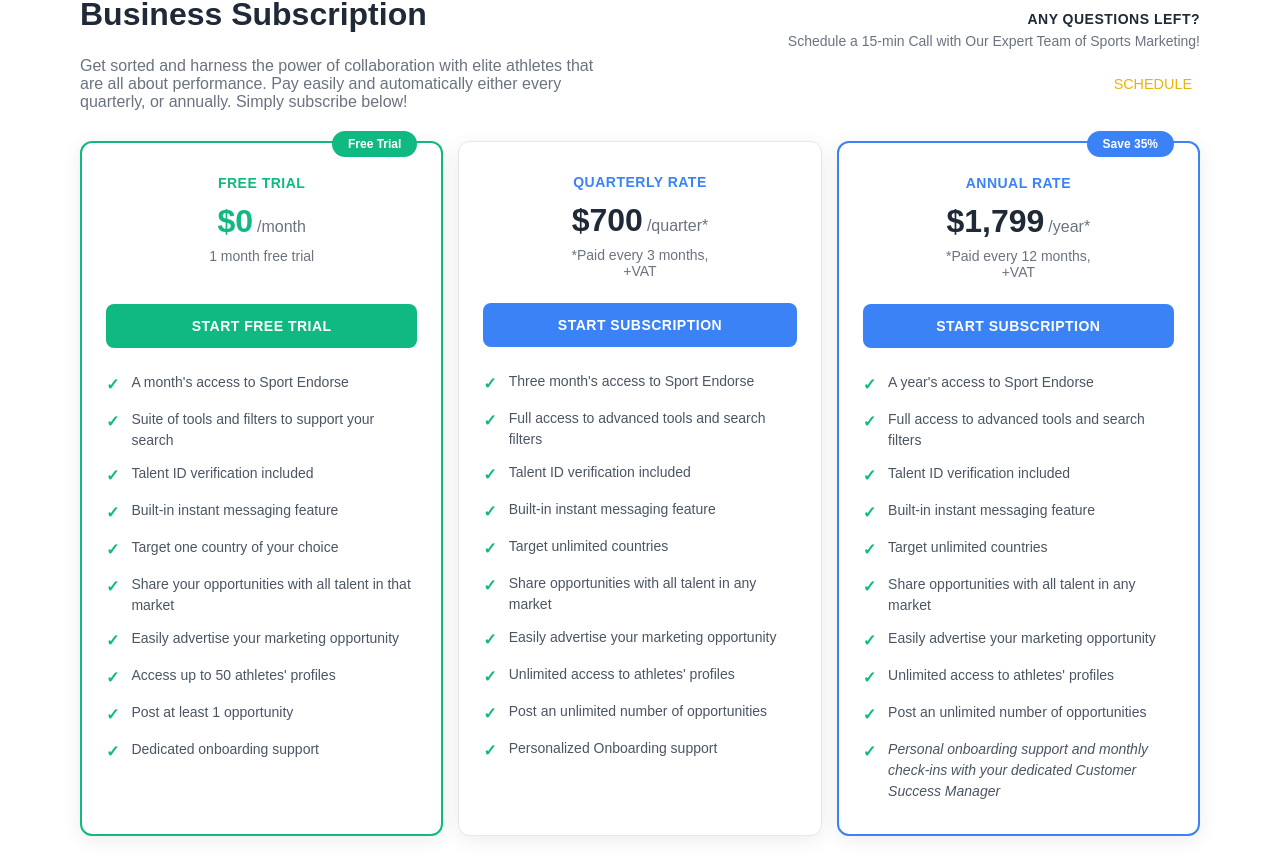
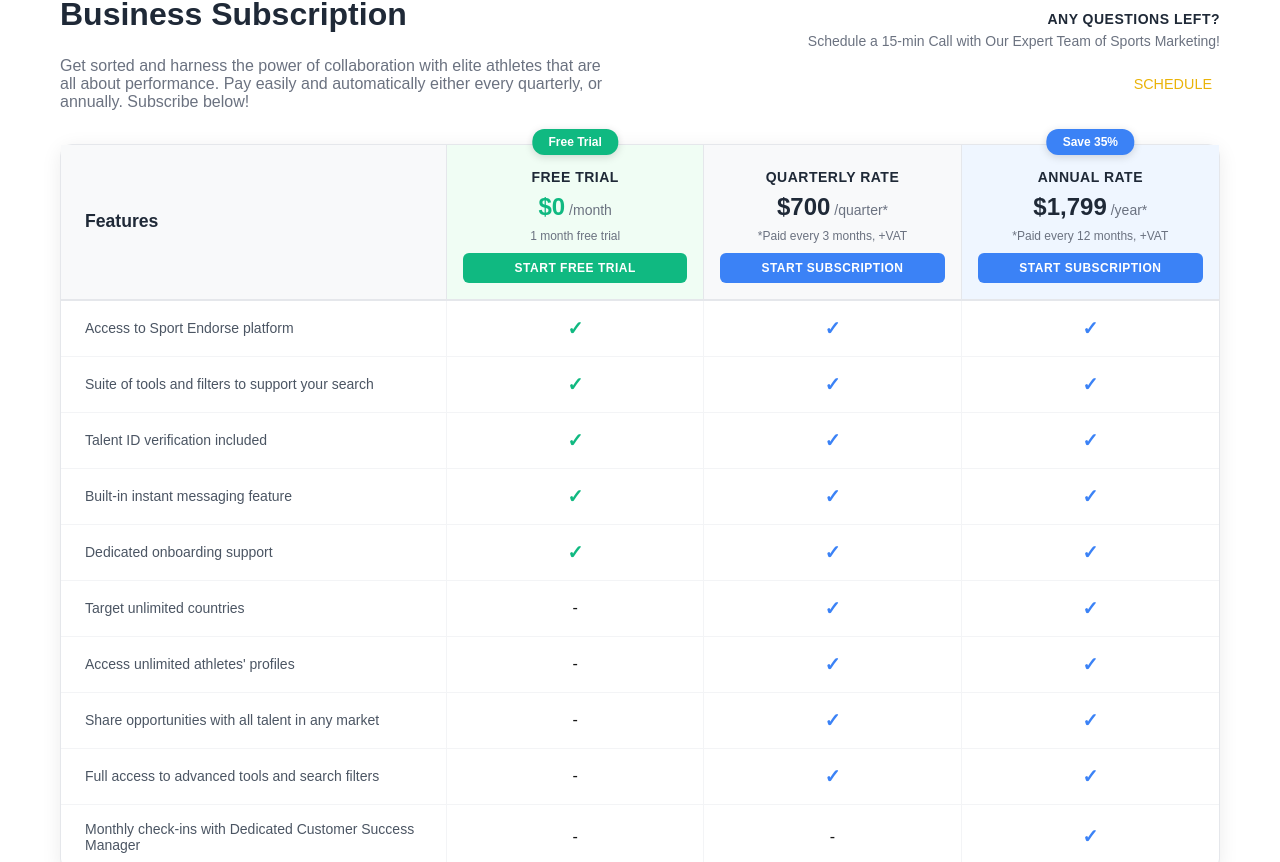
Before and after one commit to CollinFiske/new-sport-endorse, a Next.js app: page / in a window 1280 px wide. Shown: the part 2518-3380 px from the top of the page. Built offline with nearby package versions, Linux system fonts and the light colour scheme; no server answers.

Commit message:
new subscription design and added calendly embed to brands and agency page.

```diff
--- a/components/BusinessSubscription.tsx
+++ b/components/BusinessSubscription.tsx
@@ -2,6 +2,20 @@
 import "../styles/businessSubscription.css";
 
 export default function BusinessSubscription() {
+  const features = [
+    { name: "Access to Sport Endorse platform", trial: true, quarterly: true, annual: true },
+    { name: "Suite of tools and filters to support your search", trial: true, quarterly: true, annual: true },
+    { name: "Talent ID verification included", trial: true, quarterly: true, annual: true },
+    { name: "Built-in instant messaging feature", trial: true, quarterly: true, annual: true },
+    { name: "Dedicated onboarding support", trial: true, quarterly: true, annual: true },
+    { name: "Target unlimited countries", trial: false, quarterly: true, annual: true },
+    { name: "Access unlimited athletes' profiles", trial: false, quarterly: true, annual: true },
+    { name: "Share opportunities with all talent in any market", trial: false, quarterly: true, annual: true },
+    //{ name: "Post unlimited number of opportunities", trial: false, quarterly: true, annual: true },
+    { name: "Full access to advanced tools and search filters", trial: false, quarterly: true, annual: true },
+    { name: "Monthly check-ins with Dedicated Customer Success Manager", trial: false, quarterly: false, annual: true }
+  ];
+
   return (
     <section className="sub-subscription-section">
       <div className="sub-container sub-vertical">
@@ -11,7 +25,7 @@ export default function BusinessSubscription() {
               Business Subscription
             </h2>
             <p className="sub-description">
-              Get sorted and harness the power of collaboration with elite athletes that are all about performance. Pay easily and automatically either every quarterly, or annually. Simply subscribe below!
+              Get sorted and harness the power of collaboration with elite athletes that are all about performance. Pay easily and automatically either every quarterly, or annually. Subscribe below!
             </p>
           </div>
           <div className="sub-top-right">
@@ -31,94 +45,63 @@ export default function BusinessSubscription() {
             </a>
           </div>
         </div>
-        <div className="sub-pricing-cards">
-          <div className="sub-pricing-card sub-free-trial-card">
-            <div className="sub-free-badge">
-              Free Trial
-            </div>
-            <div className="sub-card-header">
-              <h3 className="sub-free-trial-plan-type">FREE TRIAL</h3>
+
+        <div className="sub-pivot-table">
+          {/* Header Row */}
+          <div className="sub-pivot-header">
+            <div className="sub-pivot-feature-header">Features</div>
+            <div className="sub-pivot-plan-header sub-trial-header">
+              <div className="sub-plan-badge sub-trial-badge">Free Trial</div>
+              <h3>FREE TRIAL</h3>
               <div className="sub-price">
-                <span className="sub-free-amount">$0</span>
+                <span className="sub-amount-trial">$0</span>
                 <span className="sub-period">/month</span>
               </div>
-              <p className="sub-billing">1 month free trial<br /><br /></p>
+              <p className="sub-billing">1 month free trial</p>
+              <a target="_blank" href="https://platform.sportendorse.com/signup/brand?subscription=trial">
+                <button className="sub-pivot-button sub-trial-button">START FREE TRIAL</button>
+              </a>
             </div>
-            <a target="_blank" href="https://platform.sportendorse.com/signup/brand?subscription=trial">
-              <button className="sub-free-trial-button">
-                START FREE TRIAL
-              </button>
-            </a>
-            <ul className="sub-features">
-              <li>A month&apos;s access to Sport Endorse</li>
-              <li>Suite of tools and filters to support your search</li>
-              <li>Talent ID verification included</li>
-              <li>Built-in instant messaging feature</li>
-              <li>Target one country of your choice</li>
-              <li>Share your opportunities with all talent in that market</li>
-              <li>Easily advertise your marketing opportunity</li>
-              <li>Access up to 50 athletes&apos; profiles</li>
-              <li>Post at least 1 opportunity</li>
-              <li>Dedicated onboarding support</li>
-            </ul>
-          </div>
-          <div className="sub-pricing-card">
-            <div className="sub-card-header">
-              <h3 className="sub-plan-type">QUARTERLY RATE</h3>
+            <div className="sub-pivot-plan-header">
+              <h3>QUARTERLY RATE</h3>
               <div className="sub-price">
                 <span className="sub-amount">$700</span>
                 <span className="sub-period">/quarter*</span>
               </div>
-              <p className="sub-billing">*Paid every 3 months,<br />+VAT</p>
+              <p className="sub-billing">*Paid every 3 months, +VAT</p>
+              <a target="_blank" href="https://platform.sportendorse.com/signup/brand?subscription=quarterly">
+                <button className="sub-pivot-button sub-quarterly-button">START SUBSCRIPTION</button>
+              </a>
             </div>
-            <a target="_blank" href="https://platform.sportendorse.com/signup/brand?subscription=quarterly">
-              <button className="sub-trial-button">
-                START SUBSCRIPTION
-              </button>
-            </a>
-            <ul className="sub-features">
-              <li>Three month&apos;s access to Sport Endorse</li>
-              <li>Full access to advanced tools and search filters</li>
-              <li>Talent ID verification included</li>
-              <li>Built-in instant messaging feature</li>
-              <li>Target unlimited countries</li>
-              <li>Share opportunities with all talent in any market</li>
-              <li>Easily advertise your marketing opportunity</li>
-              <li>Unlimited access to athletes&apos; profiles</li>
-              <li>Post an unlimited number of opportunities</li>
-              <li>Personalized Onboarding support</li>
-            </ul>
-          </div>
-          <div className="sub-pricing-card sub-popular-card">
-            <div className="sub-popular-badge">
-              Save 35%
-            </div>
-            <div className="sub-card-header">
-              <h3 className="sub-plan-type">ANNUAL RATE</h3>
+            <div className="sub-pivot-plan-header sub-annual-header">
+              <div className="sub-plan-badge sub-annual-badge">Save 35%</div>
+              <h3>ANNUAL RATE</h3>
               <div className="sub-price">
                 <span className="sub-amount">$1,799</span>
                 <span className="sub-period">/year*</span>
               </div>
-              <p className="sub-billing">*Paid every 12 months,<br />+VAT</p>
+              <p className="sub-billing">*Paid every 12 months, +VAT</p>
+              <a target="_blank" href="https://platform.sportendorse.com/signup/brand?subscription=annual">
+                <button className="sub-pivot-button sub-annual-button">START SUBSCRIPTION</button>
+              </a>
             </div>
-            <a target="_blank" href="https://platform.sportendorse.com/signup/brand?subscription=annual">
-              <button className="sub-trial-button">
-                START SUBSCRIPTION
-              </button>
-            </a>
-            <ul className="sub-features">
-              <li>A year&apos;s access to Sport Endorse</li>
-              <li>Full access to advanced tools and search filters</li>
-              <li>Talent ID verification included</li>
-              <li>Built-in instant messaging feature</li>
-              <li>Target unlimited countries</li>
-              <li>Share opportunities with all talent in any market</li>
-              <li>Easily advertise your marketing opportunity</li>
-              <li>Unlimited access to athletes&apos; profiles</li>
-              <li>Post an unlimited number of opportunities</li>
-              <li><i>Personal onboarding support and monthly check-ins with your dedicated Customer Success Manager</i></li>
-            </ul>
           </div>
+
+          {/* Feature Rows */}
+          {features.map((feature, index) => (
+            <div key={index} className="sub-pivot-row">
+              <div className="sub-pivot-feature">{feature.name}</div>
+              <div className="sub-pivot-cell">
+                {feature.trial ? <span className="sub-checkmark sub-trial-check">✓</span> : <span>-</span>}
+              </div>
+              <div className="sub-pivot-cell">
+                {feature.quarterly ? <span className="sub-checkmark sub-quarterly-check">✓</span> : <span>-</span>}
+              </div>
+              <div className="sub-pivot-cell">
+                {feature.annual ? <span className="sub-checkmark sub-annual-check">✓</span> : <span>-</span>}
+              </div>
+            </div>
+          ))}
         </div>
       </div>
     </section>
--- a/styles/businessSubscription.css
+++ b/styles/businessSubscription.css
@@ -7,10 +7,10 @@
 .sub-container {
     max-width: none;
     margin: 0 auto;
-    padding: 0 20px;
+    padding: 0;
     display: flex;
     flex-direction: column;
-    gap: 25px;
+    gap: .5rem;
     align-items: flex-start;
 }
 
@@ -79,73 +79,81 @@
     color: #ca8a04;
 }
 
-.sub-pricing-cards {
+/* Pivot Table Styles */
+.sub-pivot-table {
     width: 100%;
-    display: grid;
-    grid-template-columns: 1fr 1fr 1fr;
-    gap: 15px;
+    background: white;
+    border-radius: 12px;
+    box-shadow: 0 4px 20px rgba(0, 0, 0, 0.08);
+    border: 1px solid #e5e7eb;
+    overflow: visible;
+    margin-top: 20px;
 }
 
-.sub-pricing-card {
-    background: white;
-    border-radius: 12px;
-    padding: 32px 24px;
-    box-shadow: 0 4px 20px rgba(0, 0, 0, 0.08);
-    border: 1px solid #e5e7eb;
+.sub-pivot-header {
+    display: grid;
+    grid-template-columns: 1.5fr 1fr 1fr 1fr;
+    background: #f8f9fa;
+    border-bottom: 2px solid #e5e7eb;
+}
+
+.sub-pivot-feature-header {
+    padding: 24px;
+    font-weight: 700;
+    font-size: 1.1rem;
+    color: #1f2937;
+    border-right: 1px solid #e5e7eb;
+    display: flex;
+    align-items: center;
+}
+
+.sub-pivot-plan-header {
+    padding: 16px;
+    text-align: center;
+    border-right: 1px solid #e5e7eb;
     position: relative;
 }
 
-.sub-popular-card {
-    border: 2px solid #3b82f6;
+.sub-pivot-plan-header:last-child {
+    border-right: none;
 }
 
-.sub-free-trial-card {
-    border: 2px solid #10b981;
+.sub-trial-header {
+    background: #f0fdf4;
 }
 
-.sub-popular-badge {
+.sub-annual-header {
+    background: #eff6ff;
+}
+
+.sub-plan-badge {
     position: absolute;
-    top: -12px;
-    right: 24px;
-    background: #3b82f6;
-    color: white;
+    top: -16px;
+    left: 50%;
+    transform: translateX(-50%);
     padding: 6px 16px;
-    border-radius: 16px;
+    border-radius: 12px;
     font-size: 0.75rem;
     font-weight: 600;
+    color: white;
+    z-index: 10;
+    box-shadow: 0 2px 8px rgba(0, 0, 0, 0.15);
 }
 
-.sub-free-badge {
-    position: absolute;
-    top: -12px;
-    right: 24px;
+.sub-trial-badge {
     background: #10b981;
-    color: white;
-    padding: 6px 16px;
-    border-radius: 16px;
-    font-size: 0.75rem;
-    font-weight: 600;
 }
 
-.sub-card-header {
-    text-align: center;
-    margin-bottom: 24px;
+.sub-annual-badge {
+    background: #3b82f6;
 }
 
-.sub-plan-type {
+.sub-pivot-plan-header h3 {
     font-size: 0.875rem;
     font-weight: 600;
-    color: #3b82f6;
+    color: #1f2937;
+    margin: 8px 0;
     letter-spacing: 0.5px;
-    margin-bottom: 12px;
-}
-
-.sub-free-trial-plan-type {
-    font-size: 0.875rem;
-    font-weight: 600;
-    color: #10b981;
-    letter-spacing: 0.5px;
-    margin-bottom: 12px;
 }
 
 .sub-price {
@@ -153,100 +161,180 @@
     align-items: baseline;
     justify-content: center;
     gap: 4px;
-    margin-bottom: 8px;
+    margin: 8px 0;
 }
 
 .sub-amount {
-    font-size: 2rem;
+    font-size: 1.5rem;
     font-weight: 800;
     color: #1f2937;
 }
 
-.sub-free-amount {
-    font-size: 2rem;
+.sub-amount-trial {
+    font-size: 1.5rem;
     font-weight: 800;
     color: #10b981;
 }
 
 .sub-period {
-    font-size: 1rem;
+    font-size: 0.875rem;
     color: #6b7280;
     font-weight: 500;
 }
 
 .sub-billing {
-    font-size: 0.875rem;
+    font-size: 0.75rem;
     color: #6b7280;
-    margin: 0;
+    margin: 4px 0 8px 0;
+    line-height: 1.3;
 }
 
-.sub-trial-button {
+.sub-pivot-button {
     width: 100%;
-    background: #3b82f6;
-    color: white;
-    padding: 14px 24px;
+    padding: 8px 12px;
     border: none;
-    border-radius: 8px;
-    font-size: 0.875rem;
+    border-radius: 6px;
+    font-size: 0.75rem;
     font-weight: 600;
     letter-spacing: 0.5px;
     cursor: pointer;
     transition: all 0.2s ease;
-    margin-bottom: 24px;
+    margin-bottom: 0;
+}
+
+.sub-trial-button {
+    background: #10b981;
+    color: white;
 }
 
 .sub-trial-button:hover {
-    background: #2563eb;
-    transform: translateY(-1px);
+    background: #059669;
 }
 
-.sub-free-trial-button {
-    width: 100%;
-    background: #10b981;
+.sub-quarterly-button {
+    background: #3b82f6;
     color: white;
-    padding: 14px 24px;
-    border: none;
-    border-radius: 8px;
-    font-size: 0.875rem;
-    font-weight: 600;
-    letter-spacing: 0.5px;
-    cursor: pointer;
-    transition: all 0.2s ease;
-    margin-bottom: 24px;
 }
 
-.sub-free-trial-button:hover {
-    background: #059669;
-    transform: translateY(-1px);
+.sub-quarterly-button:hover {
+    background: #2563eb;
 }
 
-.sub-features {
-    list-style: none;
-    padding: 0;
-    margin: 0;
+.sub-annual-button {
+    background: #3b82f6;
+    color: white;
 }
 
-.sub-features li {
-    display: flex;
-    align-items: flex-start;
-    gap: 12px;
-    margin-bottom: 12px;
-    font-size: 0.875rem;
-    line-height: 1.5;
-    color: #4b5563;
+.sub-annual-button:hover {
+    background: #2563eb;
 }
 
-.sub-features li::before {
-    content: '✓';
-    color: #10b981;
-    font-weight: 600;
-    font-size: 1rem;
-    flex-shrink: 0;
-    margin-top: 1px;
+.sub-pivot-row {
+    display: grid;
+    grid-template-columns: 1.5fr 1fr 1fr 1fr;
+    border-bottom: 1px solid #f3f4f6;
 }
 
-.sub-features li:last-child {
-    margin-bottom: 0;
+.sub-pivot-row:hover {
+    background: #f9fafb;
+}
+
+.sub-pivot-feature {
+    padding: 16px 24px;
+    font-size: 0.875rem;
+    color: #4b5563;
+    border-right: 1px solid #f3f4f6;
+    display: flex;
+    align-items: center;
+}
+
+.sub-pivot-cell {
+    padding: 16px;
+    text-align: center;
+    border-right: 1px solid #f3f4f6;
+    display: flex;
+    align-items: center;
+    justify-content: center;
+}
+
+.sub-pivot-cell:last-child {
+    border-right: none;
+}
+
+.sub-checkmark {
+    font-size: 1.2rem;
+    font-weight: 600;
+}
+
+.sub-trial-check {
+    color: #10b981;
+}
+
+.sub-quarterly-check {
+    color: #3b82f6;
+}
+
+.sub-annual-check {
+    color: #3b82f6;
+}
+
+.sub-cross {
+    color: #ef4444;
+    font-size: 1.2rem;
+    font-weight: 600;
+}
+
+@media (max-width: 900px) {
+    .sub-pivot-header {
+        grid-template-columns: 1.5fr 1fr 1fr 1fr;
+    }
+
+    .sub-pivot-row {
+        grid-template-columns: 1.5fr 1fr 1fr 1fr;
+    }
+
+    .sub-pivot-feature {
+        padding: 12px 16px;
+        font-size: 0.8rem;
+    }
+
+    .sub-pivot-plan-header {
+        padding: 16px 8px;
+    }
+
+    .sub-amount, .sub-amount-trial {
+        font-size: 1.2rem;
+    }
+
+    .sub-pivot-button {
+        font-size: 0.7rem;
+        padding: 6px 8px;
+    }
+}
+
+@media (max-width: 700px) {
+    .sub-pivot-table {
+        display: block;
+        overflow-x: auto;
+    }
+
+    .sub-pivot-header,
+    .sub-pivot-row {
+        display: flex;
+        min-width: 600px;
+    }
+
+    .sub-pivot-feature-header,
+    .sub-pivot-feature {
+        flex: 2;
+        min-width: 200px;
+    }
+
+    .sub-pivot-plan-header,
+    .sub-pivot-cell {
+        flex: 1;
+        min-width: 120px;
+    }
 }
 
 .sub-top-content-row {
```
Also changed, not shown: app/agency/page.tsx (+9 -0 lines), app/brands/page.tsx (+9 -0 lines).
